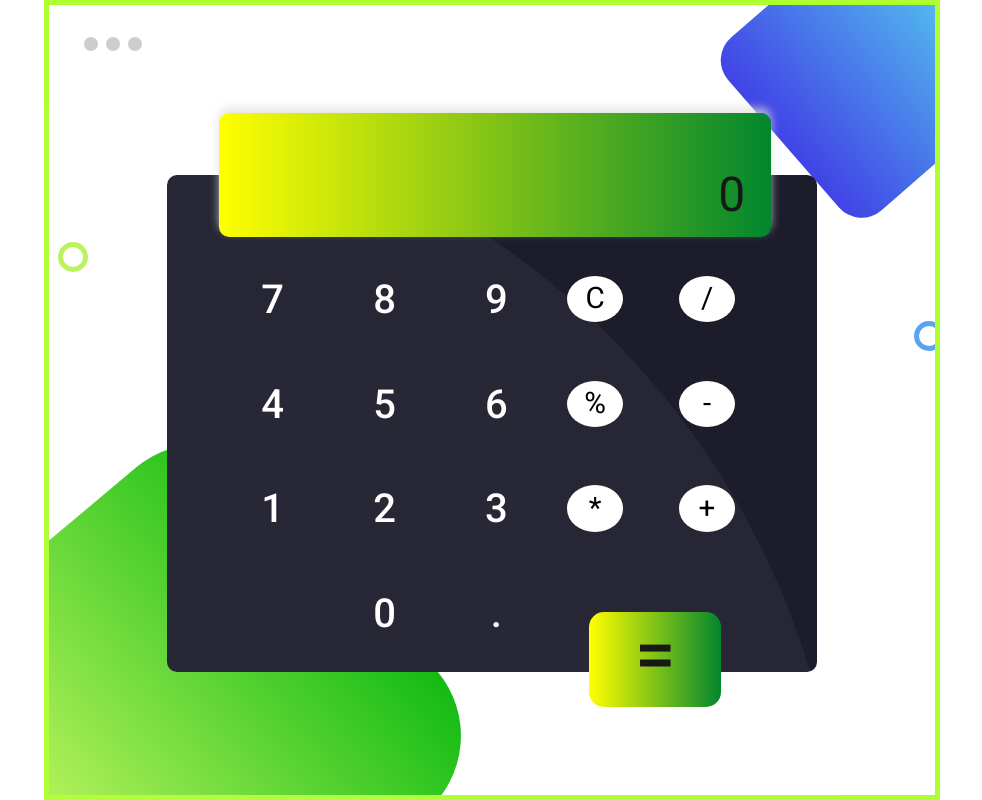
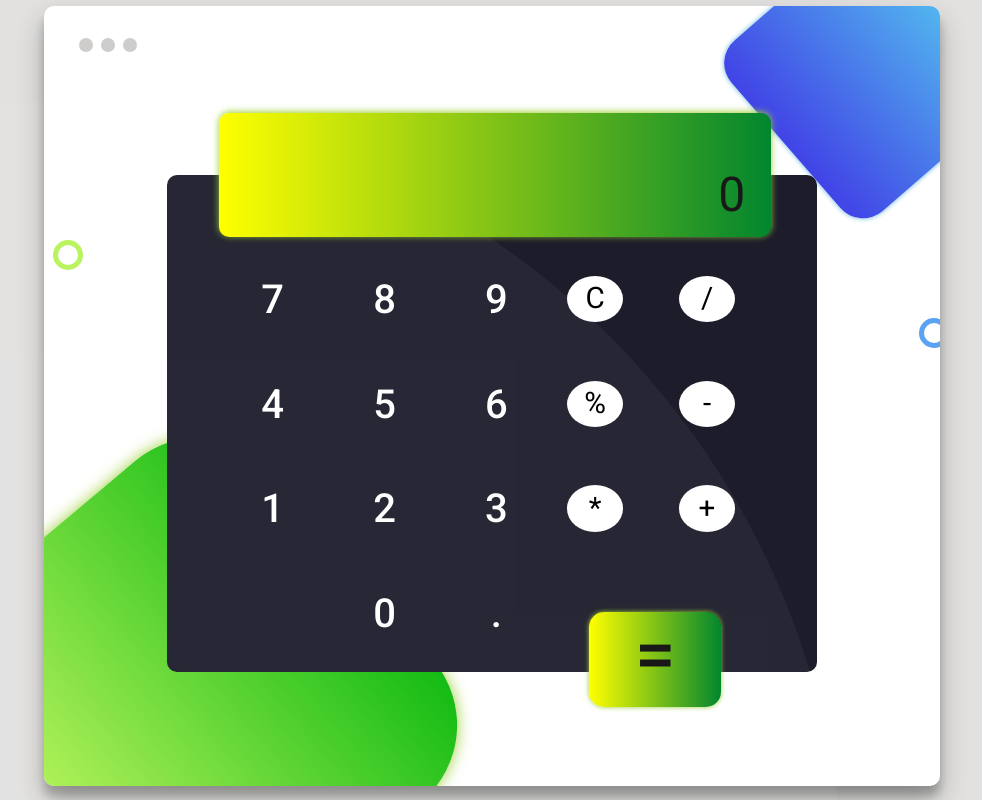
Before and after one commit to rajeshkumarveer/newCalc, a plain HTML site: page index.html in a window 1280 px wide. Shown: the whole page, without its empty margins (148-1130 px from the left). Drawn offline with nearby package versions, Linux system fonts and the light colour scheme.

Commit message:
Update index.html

```diff
--- a/index.html
+++ b/index.html
@@ -20,6 +20,7 @@
         @media screen and (max-width: 550px) {
             .back_design{
                 width: 100% !important;
+                border: none !important;
                 background-color: white;
             }
             #style-7{
@@ -29,6 +30,7 @@
             body{
                 padding: 0% !important;
                 padding-top: 13% !important;
+
             }
             .row_space{
                 margin-top: 8% !important;
@@ -50,16 +52,18 @@
                 font-size: 2.2rem !important;
             }
             .value_result {
-                font-size: 5vh !important;
+                font-size: 5.6vh !important;
                 margin-top: 1% !important;
             }
-            .user_value {
-                font-size: 2.8vh !important;
-            }
+
         }
         @media screen and (min-width: 551px) {
             .back_design{
                 width: 100% !important;
+                margin-top: 0% !important;
+                margin-bottom: 0% !important;
+                height: 100% !important;
+                border-radius: 0% !important;
             }
             body{
                 padding: 0% !important;
@@ -79,6 +83,7 @@
                 height: 57% !important;
                 width: 47% !important;
             }
+
         }
         @media screen and (min-width: 1024px) {
             .main{
@@ -86,6 +91,10 @@
             }
             .back_design{
                 width: 70% !important;
+                margin-top: 0.5% !important;
+                margin-bottom: 0.5% !important;
+                height: 97.5% !important;
+                border-radius: 10px !important;
             }
             body{
                 padding: 0% 15% !important;
@@ -128,6 +137,7 @@
         body{
             overflow: hidden;
             padding: 0% 15%;
+            background: #e2e1e0;
         }
         .scrollbar{
             height: 100%;
@@ -157,13 +167,19 @@
         .back_design{
             overflow: hidden;
             position: fixed;
+            background: #fff;
+            margin-top: 0.5%;
+            margin-bottom: 0.5%;
+            height: 97.5%;
+            border-radius: 10px;
             top: 0%;
             width: 70%;
-            border: 5px solid greenyellow;
-            height: 100%;
+            box-shadow: 0 14px 28px rgba(0,0,0,0.25), 0 10px 10px rgba(0,0,0,0.22);
+
             z-index: -1 !important;
         }
         .leftimg_design{
+            box-shadow: 0 0 15px yellowgreen;
             background-image: linear-gradient(90deg, rgb(182, 243, 85), rgb(8, 184, 8));
             height: 57%;
             width: 35%;
@@ -174,6 +190,7 @@
             top: 60%;
         }
         .rightimg_design{
+            box-shadow: 0 0 5px rgb(92, 177, 226);
             background-image: linear-gradient(90deg, rgb(65, 67, 230), rgb(91, 243, 243));
             height: 30%;
             width: 31.5%;
@@ -272,18 +289,20 @@
         }
         .equal_button{
             position: absolute;
+            cursor: pointer;
             left: 65%;
             bottom: -7%;
             padding: 0% 7%;
             border-radius: 15px;
             color: rgb(24, 24, 24);
+            box-shadow: 0 0px 5px yellowgreen;
             background-image: linear-gradient(90deg, yellow, rgb(2, 134, 46));
         }
         .effect2{
             transition: 5s;
             background-image: linear-gradient(90deg,rgb(2, 134, 46),yellow);
         }
-        .equal_button:hover{
+        .equal_button:active{
             transition: 5s;
             background-image: linear-gradient(90deg,rgb(2, 134, 46),yellow);
         }
@@ -298,7 +317,7 @@
             margin: 0% 2%;
             text-align: right;
             color: rgb(24, 24, 24);
-            box-shadow: 0px -5px 10px rgba(223, 219, 219, 0.8);
+            box-shadow: 0px -1px 7px yellowgreen;
             background-image: linear-gradient(90deg, yellow, rgb(2, 134, 46));
         }
         .but{
@@ -435,7 +454,7 @@
                 <div><input type="text" id="user_value"class="user_value " onkeydown="newCal(this)"onkeyup="checking()"></div>
                 <div><h2 class="value_result" id="value_result"></h2></div>
             </div>
-            <div class="equal_button"><h1 class="but" onclick="newCal(1)">=</h1></div>
+            <div class="equal_button" onclick="newCal(1)"><h1 class="but" >=</h1></div>
         </div>
     </div>
 
```
